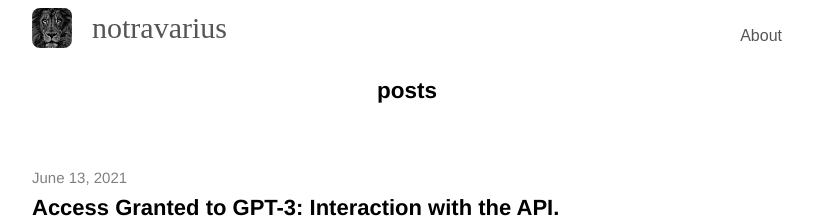
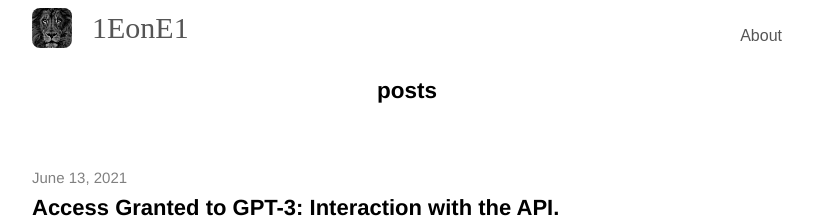
Before and after one commit to leonelBianchi/lebianchi.github.io, a Jekyll site: the page built from index.md, in a window 1280 px wide. Shown: the top 218 px of the page, without its empty margins (233-1046 px from the left). Built offline with Jekyll 4.4.1, drawn with Linux system fonts in a browser that asks for light colours.

```diff
--- a/_layouts/default.html
+++ b/_layouts/default.html
@@ -104,7 +104,7 @@
 
     <div class="header">
         <img src="../../../images/lion2.png" alt="logo"/>
-        <span class="text" style="font-family:'Enriqueta';padding-left: 20px;"><a style="text-decoration: none" href="/index"><h2 class="links" style="text-decoration: none; font-size: 30px;color: #555;font-weight:normal;">notravarius</h2></a></span>
+        <span class="text" style="font-family:'Enriqueta';padding-left: 20px;"><a style="text-decoration: none" href="/index"><h2 class="links" style="text-decoration: none; font-size: 30px;color: #555;font-weight:normal;">1EonE1</h2></a></span>
         <span class="text" style="float:right;padding-top: 10px;"><a style="text-decoration: none" href="/about"><h2 class="links" style="text-decoration: none; font-size: 16px;color: #555;font-weight:normal;">About</h2></a></span>
     </div>
     <br><br>
--- a/_layouts/post2.html
+++ b/_layouts/post2.html
@@ -79,7 +79,7 @@
 
     <div class="header">
         <img src="../../../images/lion2.png" alt="logo"/>
-        <span class="text" style="font-family:'Enriqueta';padding-left: 20px;"><a style="text-decoration: none" href="/index"><h2 class="links" style="text-decoration: none; font-size: 23px;color: #555;font-weight:normal;">notravarius</h2></a></span>
+        <span class="text" style="font-family:'Enriqueta';padding-left: 20px;"><a style="text-decoration: none" href="/index"><h2 class="links" style="text-decoration: none; font-size: 23px;color: #555;font-weight:normal;">1EonE1</h2></a></span>
         <span class="text" style="float:right;padding-top: 10px;"><a style="text-decoration: none" href="/about"><h2 class="links" style="text-decoration: none; font-size: 16px;color: #555;font-weight:normal;">About</h2></a></span>
     </div>
     <br><br>
```
